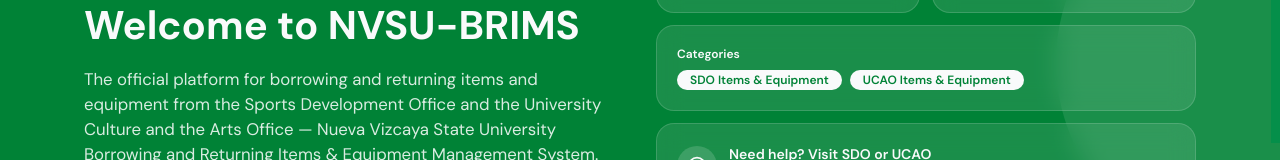
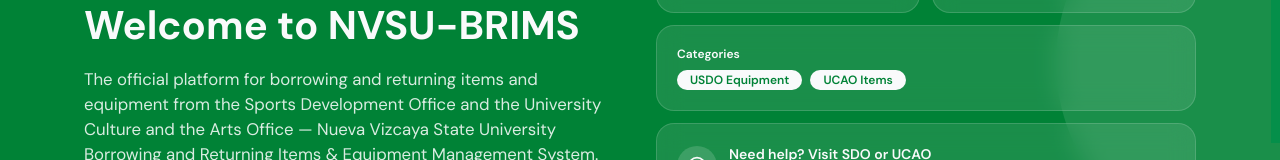
Before and after one commit to nvsu-brims/brims, a Next.js app: page / in a window 1280 px wide. Shown: the part 366-526 px from the top of the page. Built offline with nearby package versions, Linux system fonts and the light colour scheme; no server answers; the database is empty.

Commit message:
Category labels: USDO Equipment and UCAO Items

```diff
--- a/app/(dashboard)/admin/items/items-table.tsx
+++ b/app/(dashboard)/admin/items/items-table.tsx
@@ -101,8 +101,8 @@ const STATUS_LABELS: Record<ItemStatus, string> = {
 };
 
 const CATEGORY_LABELS: Record<ItemCategory, string> = {
-  sports_dev_items_equipment: "SDO Items & Equipment",
-  culture_arts_items_equipment: "UCAO Items & Equipment",
+  sports_dev_items_equipment: "USDO Equipment",
+  culture_arts_items_equipment: "UCAO Items",
 };
 
 const OFFICE_LABELS: Record<ItemOffice, string> = {
@@ -521,11 +521,11 @@ export function ItemsTable({
               { value: "all", label: "All Categories" },
               {
                 value: "sports_dev_items_equipment",
-                label: "SDO Items & Equipment",
+                label: "USDO Equipment",
               },
               {
                 value: "culture_arts_items_equipment",
-                label: "UCAO Items & Equipment",
+                label: "UCAO Items",
               },
             ],
             placeholder: "All Categories",
@@ -634,8 +634,8 @@ export function ItemsTable({
 
             <div className="grid grid-cols-1 gap-4 sm:grid-cols-2">
               {/* Category is not chosen separately: it follows the office
-                  (SDO office -> "SDO Items & Equipment", UCAO office ->
-                  "UCAO Items & Equipment"; see lib/repositories/inventory.ts),
+                  (SDO office -> "USDO Equipment", UCAO office ->
+                  "UCAO Items"; see lib/repositories/inventory.ts),
                   so it is shown read-only instead of as a control that
                   would not change what is saved. */}
               <FormField label="Category">
--- a/app/(dashboard)/borrower/catalog/catalog-view.tsx
+++ b/app/(dashboard)/borrower/catalog/catalog-view.tsx
@@ -257,11 +257,11 @@ export function CatalogView({ items }: { items: CatalogItem[] }) {
               { value: "all", label: "All Categories" },
               {
                 value: "sports_dev_items_equipment",
-                label: "SDO Items & Equipment",
+                label: "USDO Equipment",
               },
               {
                 value: "culture_arts_items_equipment",
-                label: "UCAO Items & Equipment",
+                label: "UCAO Items",
               },
             ],
             placeholder: "All Categories",
--- a/app/(public)/(sections)/items-equipment/items-equipment-view.tsx
+++ b/app/(public)/(sections)/items-equipment/items-equipment-view.tsx
@@ -59,8 +59,8 @@ const STATUS_BADGE_CLASSES: Record<ItemStatus, string> = {
 };
 
 const CATEGORY_LABELS: Record<ItemCategory, string> = {
-  sports_dev_items_equipment: "SDO Items & Equipment",
-  culture_arts_items_equipment: "UCAO Items & Equipment",
+  sports_dev_items_equipment: "USDO Equipment",
+  culture_arts_items_equipment: "UCAO Items",
 };
 
 // Trigger-display labels, including the "all" option — passed explicitly
@@ -225,7 +225,7 @@ export function ItemsEquipmentView({ items }: { items: InventoryListItem[] }) {
                 </SelectValue>
               </SelectTrigger>
               {/* Bound to the trigger's own width (sm:w-60 above) — now that
-                  the labels are short ("SDO Items & Equipment", "UCAO
+                  the labels are short ("USDO Equipment", "UCAO
                   Items & Equipment"), that width is enough to show each
                   option in full without clipping. */}
               <SelectContent
--- a/app/(public)/page.tsx
+++ b/app/(public)/page.tsx
@@ -29,13 +29,13 @@ async function getItemStats() {
 
 // BUG-18 fix: these badges used to be their own hardcoded copy ("Sports
 // Items & Equipment" / "Performing Arts Items & Equipment"), which drifted
-// from the catalog's real labels ("SDO Items & Equipment" / "UCAO Items &
+// from the catalog's real labels ("USDO Equipment" / "UCAO Items &
 // Equipment", from CATEGORY_LABELS in the catalog views). Deriving the list
 // from the same ItemCategory union the catalog uses means there is one
 // source of truth and this can't go stale again.
 const CATEGORY_LABELS: Record<ItemCategory, string> = {
-  sports_dev_items_equipment: "SDO Items & Equipment",
-  culture_arts_items_equipment: "UCAO Items & Equipment",
+  sports_dev_items_equipment: "USDO Equipment",
+  culture_arts_items_equipment: "UCAO Items",
 };
 
 const CATEGORIES = Object.values(CATEGORY_LABELS);
```
